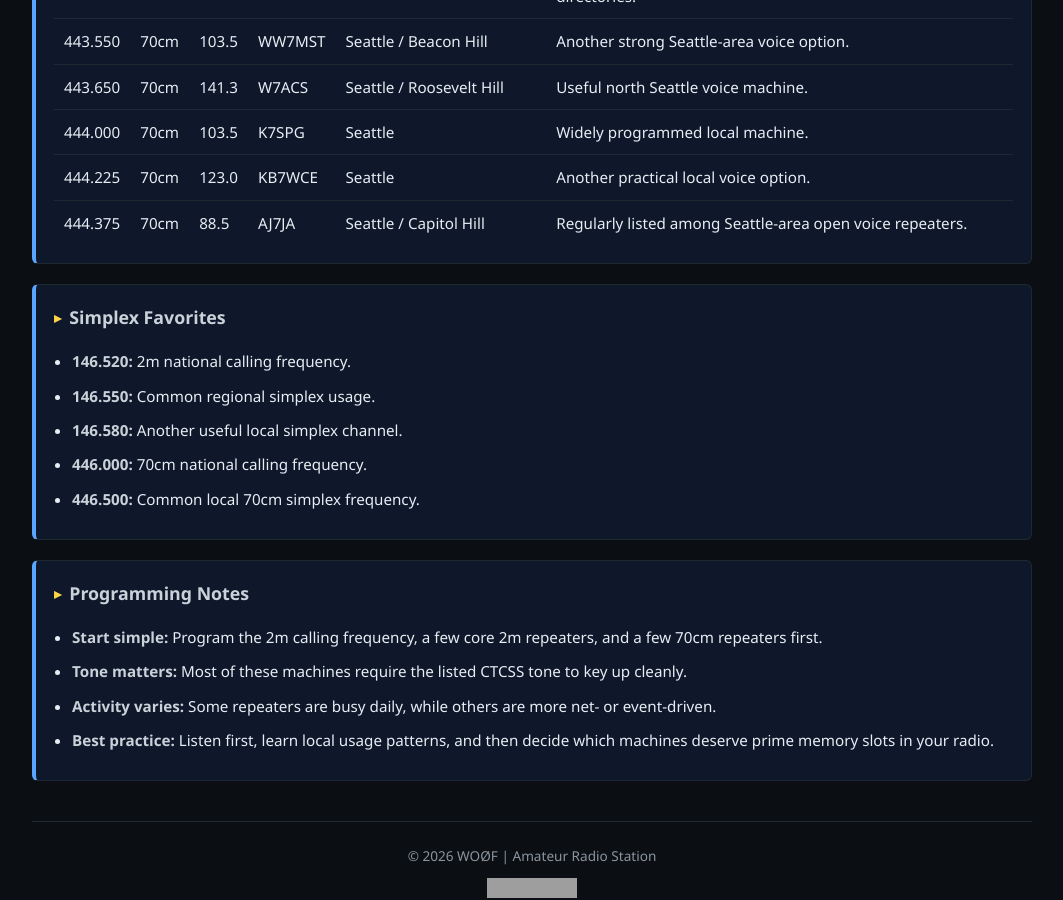
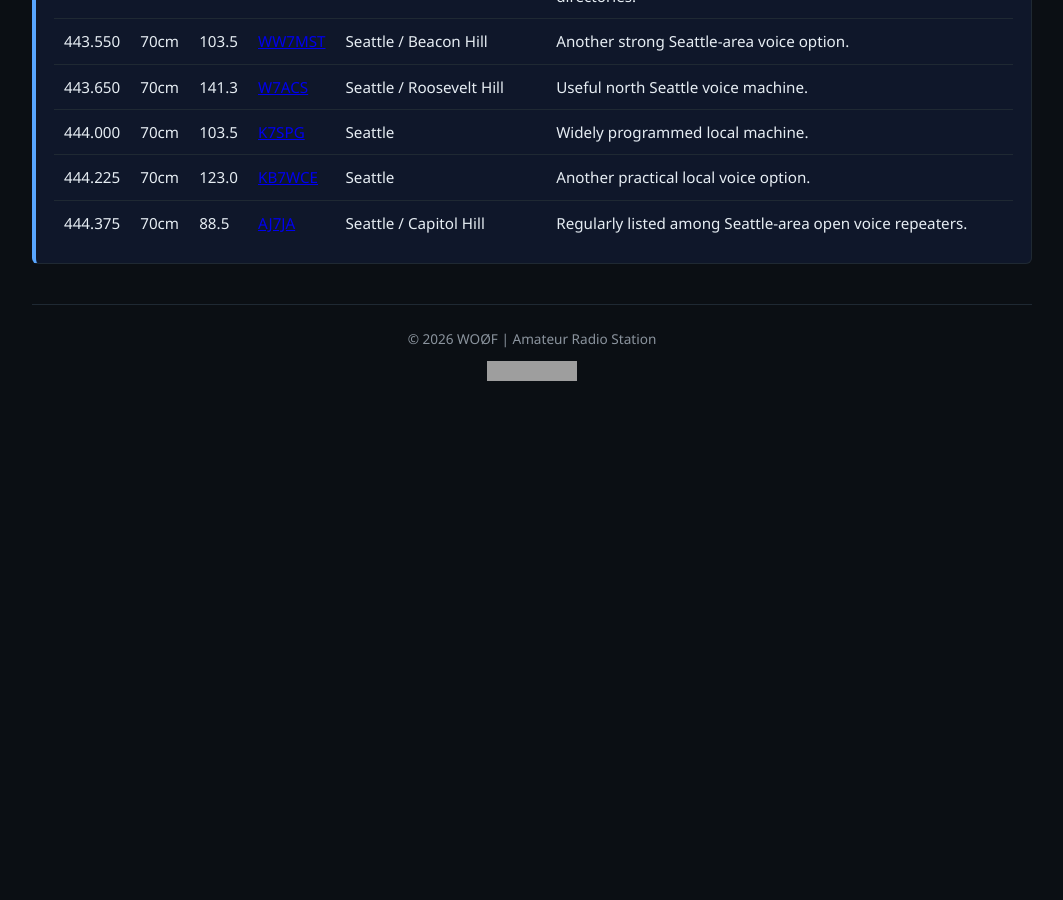
Before and after one commit to Lymitliss/Lymitliss.github.io, a Jekyll site: the page built from vhf-uhf-radio.md, in a window 1280 px wide and 900 px high, scrolled down 1176 px. Shown: the whole window, without its empty margins (108-1171 px from the left). Built offline with Jekyll 4.4.1, drawn with Linux system fonts in a browser that asks for light colours; after the commit the page ends 1581 px from its top, so only the background shows below that; grey boxes are pictures that could not be loaded.

Commit message:
Update vhf-uhf-radio.md

```diff
--- a/vhf-uhf-radio.md
+++ b/vhf-uhf-radio.md
@@ -38,7 +38,7 @@ permalink: /vhf-uhf-radio/
           <td style="padding: 10px; border-bottom: 1px solid #1f2933;">146.960</td>
           <td style="padding: 10px; border-bottom: 1px solid #1f2933;">2m</td>
           <td style="padding: 10px; border-bottom: 1px solid #1f2933;">103.5</td>
-          <td style="padding: 10px; border-bottom: 1px solid #1f2933;">WW7PSR</td>
+          <td style="padding: 10px; border-bottom: 1px solid #1f2933;"><a href="https://psrg.org/" target="_blank" rel="noopener">WW7PSR</a></td>
           <td style="padding: 10px; border-bottom: 1px solid #1f2933;">Seattle / Capitol Hill</td>
           <td style="padding: 10px; border-bottom: 1px solid #1f2933;">One of the best-known Seattle-area voice repeaters.</td>
         </tr>
@@ -46,7 +46,7 @@ permalink: /vhf-uhf-radio/
           <td style="padding: 10px; border-bottom: 1px solid #1f2933;">146.900</td>
           <td style="padding: 10px; border-bottom: 1px solid #1f2933;">2m</td>
           <td style="padding: 10px; border-bottom: 1px solid #1f2933;">103.5</td>
-          <td style="padding: 10px; border-bottom: 1px solid #1f2933;">WW7MST</td>
+          <td style="padding: 10px; border-bottom: 1px solid #1f2933;"><a href="https://mtsrepeater.org/" target="_blank" rel="noopener">WW7MST</a></td>
           <td style="padding: 10px; border-bottom: 1px solid #1f2933;">Seattle / Beacon Hill</td>
           <td style="padding: 10px; border-bottom: 1px solid #1f2933;">Common local voice machine with good city coverage.</td>
         </tr>
@@ -54,7 +54,7 @@ permalink: /vhf-uhf-radio/
           <td style="padding: 10px; border-bottom: 1px solid #1f2933;">145.130</td>
           <td style="padding: 10px; border-bottom: 1px solid #1f2933;">2m</td>
           <td style="padding: 10px; border-bottom: 1px solid #1f2933;">103.5</td>
-          <td style="padding: 10px; border-bottom: 1px solid #1f2933;">W7AW</td>
+          <td style="padding: 10px; border-bottom: 1px solid #1f2933;"><a href="https://www.w7aw.org/" target="_blank" rel="noopener">W7AW</a></td>
           <td style="padding: 10px; border-bottom: 1px solid #1f2933;">Seattle</td>
           <td style="padding: 10px; border-bottom: 1px solid #1f2933;">West Seattle Amateur Radio Club repeater.</td>
         </tr>
@@ -62,7 +62,7 @@ permalink: /vhf-uhf-radio/
           <td style="padding: 10px; border-bottom: 1px solid #1f2933;">441.800</td>
           <td style="padding: 10px; border-bottom: 1px solid #1f2933;">70cm</td>
           <td style="padding: 10px; border-bottom: 1px solid #1f2933;">141.3</td>
-          <td style="padding: 10px; border-bottom: 1px solid #1f2933;">W7AW</td>
+          <td style="padding: 10px; border-bottom: 1px solid #1f2933;"><a href="https://www.w7aw.org/" target="_blank" rel="noopener">W7AW</a></td>
           <td style="padding: 10px; border-bottom: 1px solid #1f2933;">Seattle / Myrtle Reservoir Park</td>
           <td style="padding: 10px; border-bottom: 1px solid #1f2933;">Well-known local 70cm voice repeater.</td>
         </tr>
@@ -70,7 +70,7 @@ permalink: /vhf-uhf-radio/
           <td style="padding: 10px; border-bottom: 1px solid #1f2933;">442.875</td>
           <td style="padding: 10px; border-bottom: 1px solid #1f2933;">70cm</td>
           <td style="padding: 10px; border-bottom: 1px solid #1f2933;">141.3</td>
-          <td style="padding: 10px; border-bottom: 1px solid #1f2933;">W7ACS</td>
+          <td style="padding: 10px; border-bottom: 1px solid #1f2933;"><a href="https://w7acs.org/" target="_blank" rel="noopener">W7ACS</a></td>
           <td style="padding: 10px; border-bottom: 1px solid #1f2933;">Seattle / Capitol Hill</td>
           <td style="padding: 10px; border-bottom: 1px solid #1f2933;">Common Seattle voice repeater; often a good one to have programmed.</td>
         </tr>
@@ -78,7 +78,7 @@ permalink: /vhf-uhf-radio/
           <td style="padding: 10px; border-bottom: 1px solid #1f2933;">443.000</td>
           <td style="padding: 10px; border-bottom: 1px solid #1f2933;">70cm</td>
           <td style="padding: 10px; border-bottom: 1px solid #1f2933;">156.7</td>
-          <td style="padding: 10px; border-bottom: 1px solid #1f2933;">W7ACS</td>
+          <td style="padding: 10px; border-bottom: 1px solid #1f2933;"><a href="https://w7acs.org/" target="_blank" rel="noopener">W7ACS</a></td>
           <td style="padding: 10px; border-bottom: 1px solid #1f2933;">Seattle</td>
           <td style="padding: 10px; border-bottom: 1px solid #1f2933;">Another useful local voice machine.</td>
         </tr>
@@ -86,7 +86,7 @@ permalink: /vhf-uhf-radio/
           <td style="padding: 10px; border-bottom: 1px solid #1f2933;">443.200</td>
           <td style="padding: 10px; border-bottom: 1px solid #1f2933;">70cm</td>
           <td style="padding: 10px; border-bottom: 1px solid #1f2933;">141.3</td>
-          <td style="padding: 10px; border-bottom: 1px solid #1f2933;">W7ACS</td>
+          <td style="padding: 10px; border-bottom: 1px solid #1f2933;"><a href="https://w7acs.org/" target="_blank" rel="noopener">W7ACS</a></td>
           <td style="padding: 10px; border-bottom: 1px solid #1f2933;">Seattle / Westcrest Park</td>
           <td style="padding: 10px; border-bottom: 1px solid #1f2933;">Good local coverage repeater for the south/west side.</td>
         </tr>
@@ -94,7 +94,7 @@ permalink: /vhf-uhf-radio/
           <td style="padding: 10px; border-bottom: 1px solid #1f2933;">443.475</td>
           <td style="padding: 10px; border-bottom: 1px solid #1f2933;">70cm</td>
           <td style="padding: 10px; border-bottom: 1px solid #1f2933;">141.3</td>
-          <td style="padding: 10px; border-bottom: 1px solid #1f2933;">W7ACS</td>
+          <td style="padding: 10px; border-bottom: 1px solid #1f2933;"><a href="https://w7acs.org/" target="_blank" rel="noopener">W7ACS</a></td>
           <td style="padding: 10px; border-bottom: 1px solid #1f2933;">Seattle</td>
           <td style="padding: 10px; border-bottom: 1px solid #1f2933;">Common local voice repeater with linked capabilities listed in directories.</td>
         </tr>
@@ -102,7 +102,7 @@ permalink: /vhf-uhf-radio/
           <td style="padding: 10px; border-bottom: 1px solid #1f2933;">443.550</td>
           <td style="padding: 10px; border-bottom: 1px solid #1f2933;">70cm</td>
           <td style="padding: 10px; border-bottom: 1px solid #1f2933;">103.5</td>
-          <td style="padding: 10px; border-bottom: 1px solid #1f2933;">WW7MST</td>
+          <td style="padding: 10px; border-bottom: 1px solid #1f2933;"><a href="https://mtsrepeater.org/" target="_blank" rel="noopener">WW7MST</a></td>
           <td style="padding: 10px; border-bottom: 1px solid #1f2933;">Seattle / Beacon Hill</td>
           <td style="padding: 10px; border-bottom: 1px solid #1f2933;">Another strong Seattle-area voice option.</td>
         </tr>
@@ -110,7 +110,7 @@ permalink: /vhf-uhf-radio/
           <td style="padding: 10px; border-bottom: 1px solid #1f2933;">443.650</td>
           <td style="padding: 10px; border-bottom: 1px solid #1f2933;">70cm</td>
           <td style="padding: 10px; border-bottom: 1px solid #1f2933;">141.3</td>
-          <td style="padding: 10px; border-bottom: 1px solid #1f2933;">W7ACS</td>
+          <td style="padding: 10px; border-bottom: 1px solid #1f2933;"><a href="https://w7acs.org/" target="_blank" rel="noopener">W7ACS</a></td>
           <td style="padding: 10px; border-bottom: 1px solid #1f2933;">Seattle / Roosevelt Hill</td>
           <td style="padding: 10px; border-bottom: 1px solid #1f2933;">Useful north Seattle voice machine.</td>
         </tr>
@@ -118,7 +118,7 @@ permalink: /vhf-uhf-radio/
           <td style="padding: 10px; border-bottom: 1px solid #1f2933;">444.000</td>
           <td style="padding: 10px; border-bottom: 1px solid #1f2933;">70cm</td>
           <td style="padding: 10px; border-bottom: 1px solid #1f2933;">103.5</td>
-          <td style="padding: 10px; border-bottom: 1px solid #1f2933;">K7SPG</td>
+          <td style="padding: 10px; border-bottom: 1px solid #1f2933;"><a href="https://www.k7spg.com/" target="_blank" rel="noopener">K7SPG</a></td>
           <td style="padding: 10px; border-bottom: 1px solid #1f2933;">Seattle</td>
           <td style="padding: 10px; border-bottom: 1px solid #1f2933;">Widely programmed local machine.</td>
         </tr>
@@ -126,7 +126,7 @@ permalink: /vhf-uhf-radio/
           <td style="padding: 10px; border-bottom: 1px solid #1f2933;">444.225</td>
           <td style="padding: 10px; border-bottom: 1px solid #1f2933;">70cm</td>
           <td style="padding: 10px; border-bottom: 1px solid #1f2933;">123.0</td>
-          <td style="padding: 10px; border-bottom: 1px solid #1f2933;">KB7WCE</td>
+          <td style="padding: 10px; border-bottom: 1px solid #1f2933;"><a href="https://www.qrz.com/db/KB7WCE" target="_blank" rel="noopener">KB7WCE</a></td>
           <td style="padding: 10px; border-bottom: 1px solid #1f2933;">Seattle</td>
           <td style="padding: 10px; border-bottom: 1px solid #1f2933;">Another practical local voice option.</td>
         </tr>
@@ -134,7 +134,7 @@ permalink: /vhf-uhf-radio/
           <td style="padding: 10px;">444.375</td>
           <td style="padding: 10px;">70cm</td>
           <td style="padding: 10px;">88.5</td>
-          <td style="padding: 10px;">AJ7JA</td>
+          <td style="padding: 10px;"><a href="https://www.qrz.com/db/AJ7JA" target="_blank" rel="noopener">AJ7JA</a></td>
           <td style="padding: 10px;">Seattle / Capitol Hill</td>
           <td style="padding: 10px;">Regularly listed among Seattle-area open voice repeaters.</td>
         </tr>
@@ -142,24 +142,3 @@ permalink: /vhf-uhf-radio/
     </table>
   </div>
 </div>
-
-<div class="station-card">
-  <h3>Simplex Favorites</h3>
-  <ul class="station-list">
-    <li><span class="station-label">146.520:</span> 2m national calling frequency.</li>
-    <li><span class="station-label">146.550:</span> Common regional simplex usage.</li>
-    <li><span class="station-label">146.580:</span> Another useful local simplex channel.</li>
-    <li><span class="station-label">446.000:</span> 70cm national calling frequency.</li>
-    <li><span class="station-label">446.500:</span> Common local 70cm simplex frequency.</li>
-  </ul>
-</div>
-
-<div class="station-card">
-  <h3>Programming Notes</h3>
-  <ul class="station-list">
-    <li><span class="station-label">Start simple:</span> Program the 2m calling frequency, a few core 2m repeaters, and a few 70cm repeaters first.</li>
-    <li><span class="station-label">Tone matters:</span> Most of these machines require the listed CTCSS tone to key up cleanly.</li>
-    <li><span class="station-label">Activity varies:</span> Some repeaters are busy daily, while others are more net- or event-driven.</li>
-    <li><span class="station-label">Best practice:</span> Listen first, learn local usage patterns, and then decide which machines deserve prime memory slots in your radio.</li>
-  </ul>
-</div>
```
